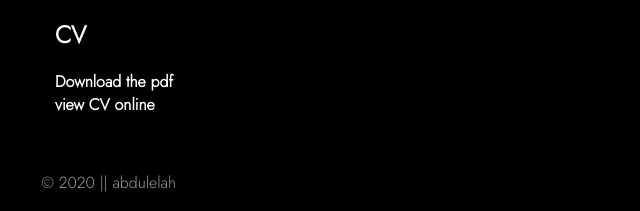
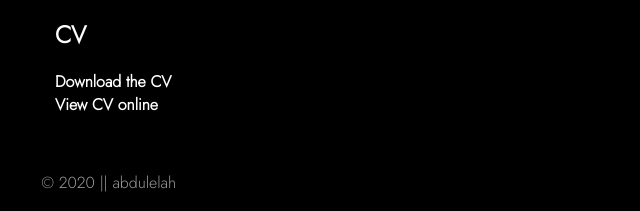
Before and after one commit to abdulelahxd/IX, a plain HTML site: page index.html in a window 1280 px wide. Shown: the part 1448-1659 px from the top of the page, 138-778 px from the left. Drawn offline with Linux system fonts and the light colour scheme.

Commit message:
some edits

```diff
--- a/index.html
+++ b/index.html
@@ -147,9 +147,9 @@
                 <br>
                 <div>
                     <h2>CV</h2>
-                    <a href="assets/CV.pdf" download="abdulelah's resume">Download the pdf</a>
+                    <a href="assets/CV.pdf" download="abdulelah's resume">Download the CV</a>
                     <br>
-                    <a href="https://drive.google.com/file/d/1gd0xZduX2KXdEOrx_VAjfbaXF5RDijrp/view?usp=sharing" target="_blank">view CV online</a>
+                    <a href="https://drive.google.com/file/d/1gd0xZduX2KXdEOrx_VAjfbaXF5RDijrp/view?usp=sharing" target="_blank">View CV online</a>
                 </div>
             </div>
         </section>
```
